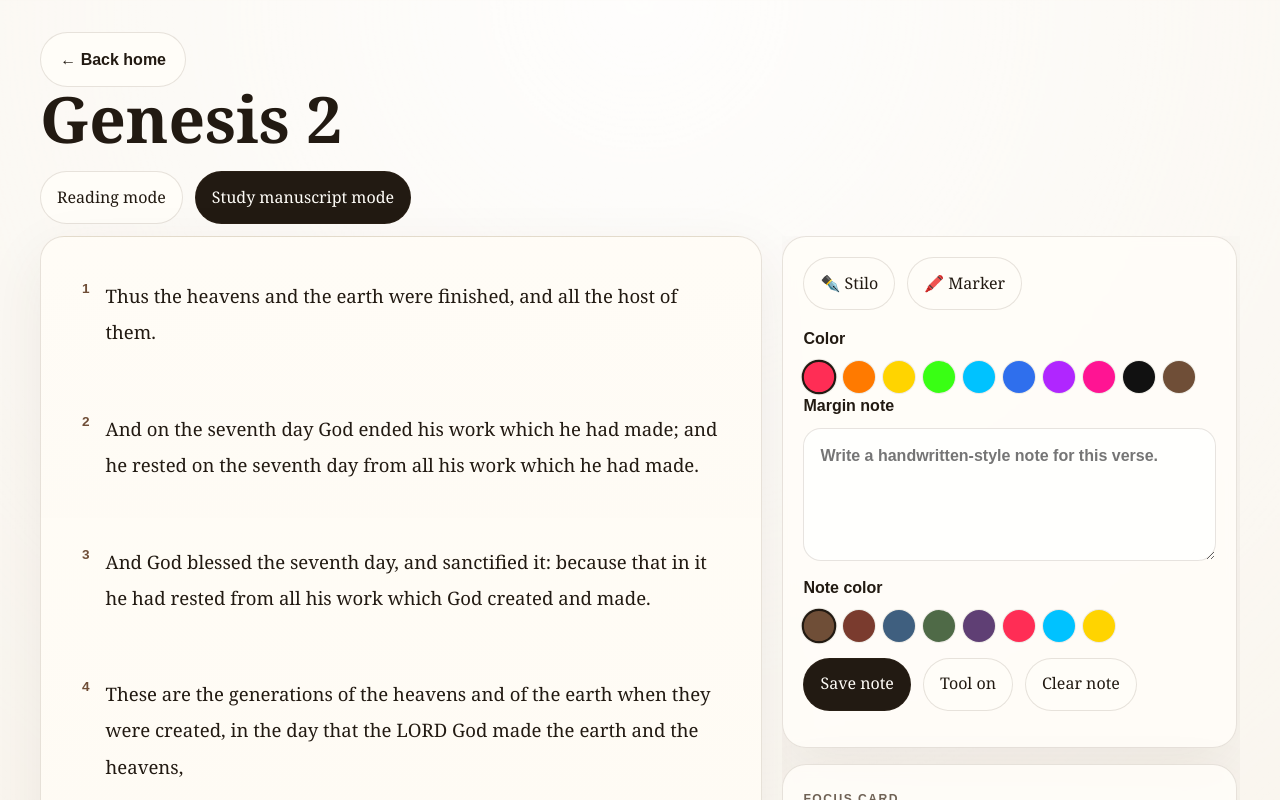
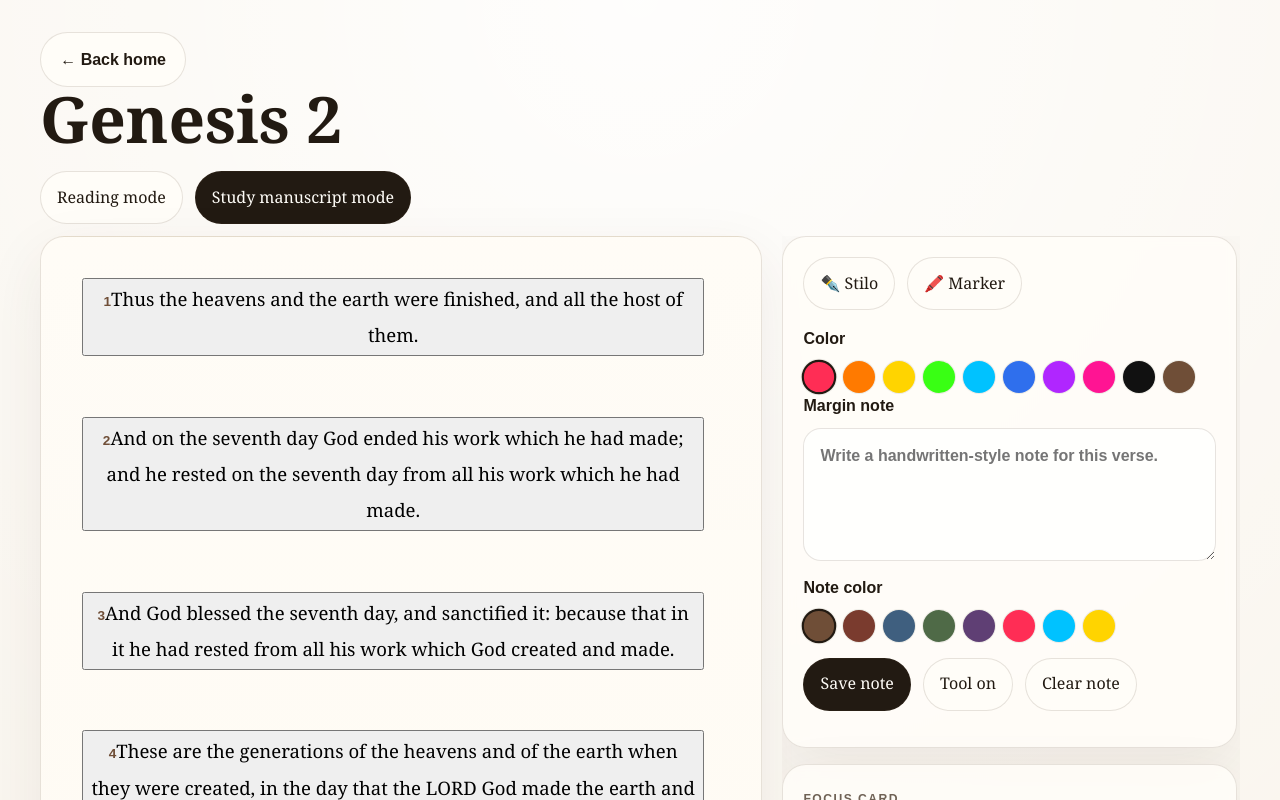
Before and after one commit to gabrielburcea/logos-incarnate, a Next.js app: page /genesis-2/study in a window 1280 px wide. Shown: the top 800 px of the page. Built offline with nearby package versions, Linux system fonts and the light colour scheme.

Commit message:
Separate verse notes from selectable verse text and prevent verse-wide selection during annotation

```diff
--- a/components/genesis-experience.tsx
+++ b/components/genesis-experience.tsx
@@ -1,6 +1,6 @@
 "use client";
 
-import { Fragment, useEffect, useMemo, useState } from "react";
+import { Fragment, useEffect, useState } from "react";
 import Link from "next/link";
 import {
   genesis2Chapter,
@@ -186,11 +186,11 @@ export function GenesisExperience({ surface }: { surface: SurfaceMode }) {
     window.localStorage.setItem(STORAGE_KEY, JSON.stringify(annotations));
   }, [annotations, hasLoadedAnnotations]);
 
-  function updateAnnotation(next: VerseAnnotation) {
+  function updateVerseAnnotation(verseNumber: number, next: VerseAnnotation) {
     setAnnotations((current) => ({
       ...current,
-      [selectedVerse]: {
-        ...current[selectedVerse],
+      [verseNumber]: {
+        ...current[verseNumber],
         ...next,
       },
     }));
@@ -239,6 +239,8 @@ export function GenesisExperience({ surface }: { surface: SurfaceMode }) {
   }
 
   function handleWordInteraction(verseNumber: number, wordIndex: number) {
+    selectVerse(verseNumber);
+
     if (!isPenMode) {
       return;
     }
@@ -247,7 +249,7 @@ export function GenesisExperience({ surface }: { surface: SurfaceMode }) {
   }
 
   function saveMarginNote() {
-    updateAnnotation({
+    updateVerseAnnotation(selectedVerse, {
       note: noteDraft.trim(),
       noteColor: noteColorDraft,
     });
@@ -258,7 +260,7 @@ export function GenesisExperience({ surface }: { surface: SurfaceMode }) {
       ...current,
       [selectedVerse]: "",
     }));
-    updateAnnotation({
+    updateVerseAnnotation(selectedVerse, {
       note: "",
       noteColor: noteColorDraft,
     });
@@ -294,7 +296,7 @@ export function GenesisExperience({ surface }: { surface: SurfaceMode }) {
     const words = verseText.split(" ");
     const underlined = new Set(annotation.underlinedWordIndexes ?? []);
     const phraseRanges = annotation.underlinedPhraseRanges ?? [];
-    const canUnderlineWords = isStudy && isSelected;
+    const canUnderlineWords = isStudy;
 
     return (
       <span className="verse-text">
@@ -335,8 +337,13 @@ export function GenesisExperience({ surface }: { surface: SurfaceMode }) {
                   .filter(Boolean)
                   .join(" ")}
                 onClick={(event) => {
+                  event.preventDefault();
                   event.stopPropagation();
                   handleWordInteraction(verseNumber, index);
+                }}
+                onMouseDown={(event) => {
+                  event.preventDefault();
+                  event.stopPropagation();
                 }}
                 aria-pressed={isUnderlined}
                 style={isUnderlined ? { ["--underline-color" as string]: underlineColorValue } : undefined}
@@ -395,20 +402,16 @@ export function GenesisExperience({ surface }: { surface: SurfaceMode }) {
                     .join(" ")}
                 >
                   {isStudy ? (
-                    <div
-                      className="verse-button verse-button--interactive"
-                      role="button"
-                      tabIndex={0}
+                    <div className="verse-button">
+                      <button
+                        type="button"
+                        className="verse-select"
                         onClick={() => selectVerse(verse.number)}
-                      onKeyDown={(event) => {
-                        if (event.key === "Enter" || event.key === " ") {
-                          event.preventDefault();
-                          selectVerse(verse.number);
-                        }
-                      }}
+                        aria-pressed={isSelected}
                       >
                         <span className="verse-number">{verse.number}</span>
                         {renderVerseText(verse.number, verse.text, annotation, isSelected)}
+                      </button>
                     </div>
                   ) : (
                     <div className="verse-static">
@@ -417,7 +420,9 @@ export function GenesisExperience({ surface }: { surface: SurfaceMode }) {
                     </div>
                   )}
 
-                  {isStudy && annotation.note ? (
+                  {isStudy ? (
+                    <div className="verse-notes-panel">
+                      {annotation.note ? (
                         <aside
                           className="margin-note"
                           aria-label={`Note for verse ${verse.number}`}
@@ -428,7 +433,7 @@ export function GenesisExperience({ surface }: { surface: SurfaceMode }) {
                         </aside>
                       ) : null}
 
-                  {isStudy && verse.focusTargetIds?.length ? (
+                      {verse.focusTargetIds?.length ? (
                         <div className="focus-targets" aria-label={`Meaning targets for verse ${verse.number}`}>
                           {verse.focusTargetIds.map((targetId) => (
                             <button
@@ -443,6 +448,8 @@ export function GenesisExperience({ surface }: { surface: SurfaceMode }) {
                               {meaningTargetMap[targetId].label}
                             </button>
                           ))}
+                        </div>
+                      ) : null}
                     </div>
                   ) : null}
                 </article>
```
Lines whose indentation alone changed are shown as unchanged.
